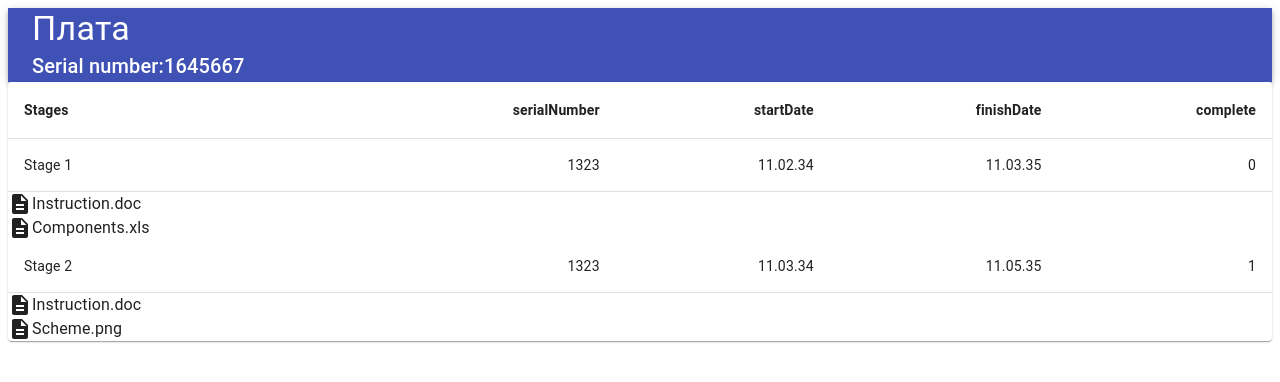
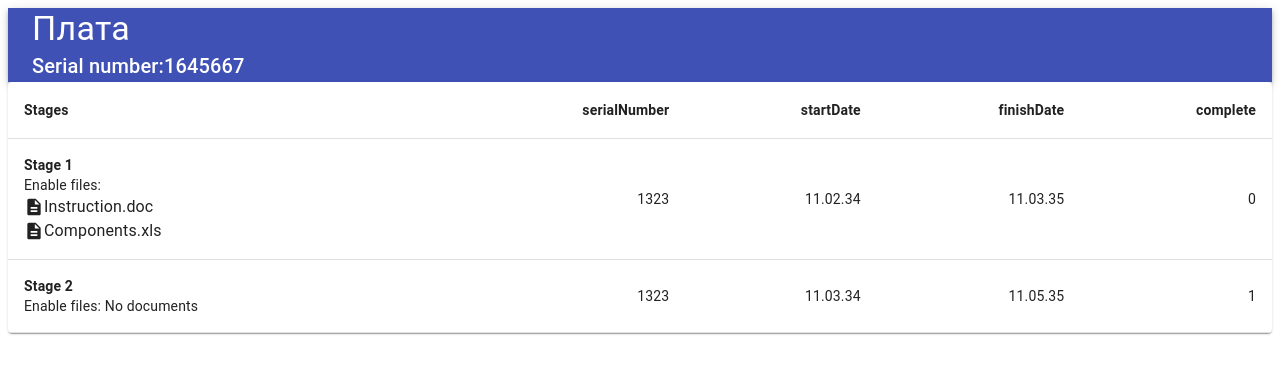
Before and after one commit to nik-prostok/prizm, a React (Create React App) app: page /unit in a window 1280 px wide. Shown: the top 382 px of the page. Built offline with nearby package versions, Linux system fonts and the light colour scheme.

Commit message:
upgrade doc props and docs list, add doc interface

```diff
--- a/src/components/Documents/List.tsx
+++ b/src/components/Documents/List.tsx
@@ -2,30 +2,43 @@ import * as React from "react";
 import { Typography } from "@material-ui/core";
 import DescriptionIcon from '@material-ui/icons/Description';
 import Grid from '@material-ui/core/Grid';
+import { docsList } from '../Steps/List'
 
-export const DocumentsList = (props: string[]) => {
+export const DocumentsList = (props: docsList) => {
+    if (Object.keys(props.docs).length !== 0) {
         return (
             <Grid
                 container
                 direction="column"
                 justify="flex-start"
-            alignItems="center">
-        <Grid
+                alignItems="flex-start">
+                Enable files:
+                {props.docs.map((doc) => (
+                    <React.Fragment>
+                        <Grid key={doc.id}
                             container
                             direction="row"
                             justify="flex-start"
                             alignItems="center">
-            <DescriptionIcon />
-            <Typography>{props[0]}</Typography>
+                            <DescriptionIcon fontSize ="small"/>
+                            <Typography>{doc.link}</Typography>
                         </Grid>
-        <Grid
-            container
-            direction="row"
-            justify="flex-start"
-            alignItems="center">
-            <DescriptionIcon />
-            <Typography>{props[1]}</Typography>
-        </Grid>
+                    </React.Fragment>
+                ))}
             </Grid>
         )
     }
+    else {
+        return (
+            <Grid
+                container
+                direction="column"
+                justify="flex-start"
+                alignItems="flex-start">
+                <React.Fragment>
+                    Enable files:
+                    No documents
+                </React.Fragment>
+            </Grid>)
+    }
+}
--- a/src/components/Steps/List.tsx
+++ b/src/components/Steps/List.tsx
@@ -9,10 +9,18 @@ import TableRow from '@material-ui/core/TableRow';
 import Paper from '@material-ui/core/Paper';
 
 import { DocumentsList } from "../Documents/List";
-enum complete{
+enum complete {
     Undone,
     Active,
     Done
+}
+export interface doc {
+    id: number;
+    link: string;
+}
+
+export interface docsList {
+    docs: doc[];
 }
 
 interface Stage {
@@ -20,7 +28,7 @@ interface Stage {
     title: String;
     startDate: string;
     finishDate: string;
-    docs: string[];
+    documents: docsList;
     complete: complete;
 }
 
@@ -55,15 +63,15 @@ export const StepsList = (props: StageListProps) => {
                     {props.stages.map((row) => (
                         <React.Fragment>
                             <TableRow key={row.serialNumber}>
-                                <TableCell component="th" scope="row">
-                                    {row.title}
+                                <TableCell  component="th" scope="row">
+                                <strong>{row.title}</strong>
+                                    <DocumentsList {...row.documents} />
                                 </TableCell>
                                 <TableCell align="right">{row.serialNumber}</TableCell>
                                 <TableCell align="right">{row.startDate}</TableCell>
                                 <TableCell align="right">{row.finishDate}</TableCell>
                                 <TableCell align="right">{row.complete}</TableCell>
                             </TableRow>
-                            <DocumentsList {...row.docs} />
                         </React.Fragment>
                     ))}
                 </TableBody>
--- a/src/screens/Unit/View.tsx
+++ b/src/screens/Unit/View.tsx
@@ -4,17 +4,17 @@ import { InfoItem } from '../../components/Info/Item';
 
 const ScreenUnit = () => {
     const unit =
-        {
-           unitName: 'Плата',
-           unitNumber: 1645667
-        }
+    {
+        unitName: 'Плата',
+        unitNumber: 1645667
+    }
     const stages = [
         {
             serialNumber: 1323,
             title: 'Stage 1',
             startDate: '11.02.34',
             finishDate: '11.03.35',
-            docs: ['Instruction.doc','Components.xls'],
+            documents:{docs:[{ id: 1342, link: 'Instruction.doc' }, { id: 1346, link: 'Components.xls' }]} ,
             complete: 0
         },
         {
@@ -22,7 +22,7 @@ const ScreenUnit = () => {
             title: 'Stage 2',
             startDate: '11.03.34',
             finishDate: '11.05.35',
-            docs: ['Instruction.doc','Scheme.png','Components.xls'],
+            documents: {docs:[/* { id: 1356, link: 'Instruction.doc' }, { id: 1389, link: 'Scheme.png' }, { id: 1251, link: 'Components.xls' } */]},
             complete: 1
         },
     ]
@@ -30,9 +30,9 @@ const ScreenUnit = () => {
     return (
         <React.Fragment>
             <InfoItem {...unit} />
-            <StepsList stages = {stages} />
+            <StepsList stages={stages} />
         </React.Fragment>
     )
 
 };
-export default  ScreenUnit
+export default ScreenUnit
```
Lines whose indentation alone changed are shown as unchanged.
